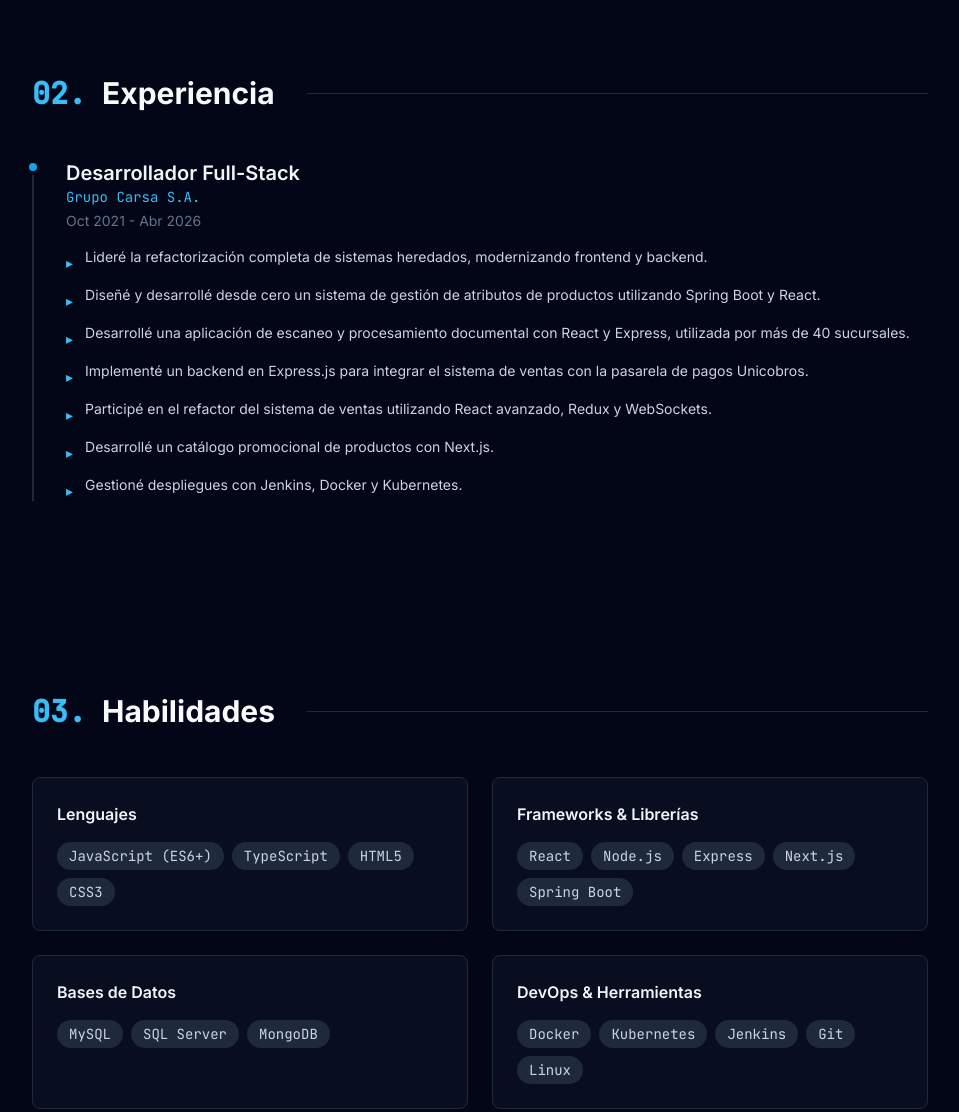
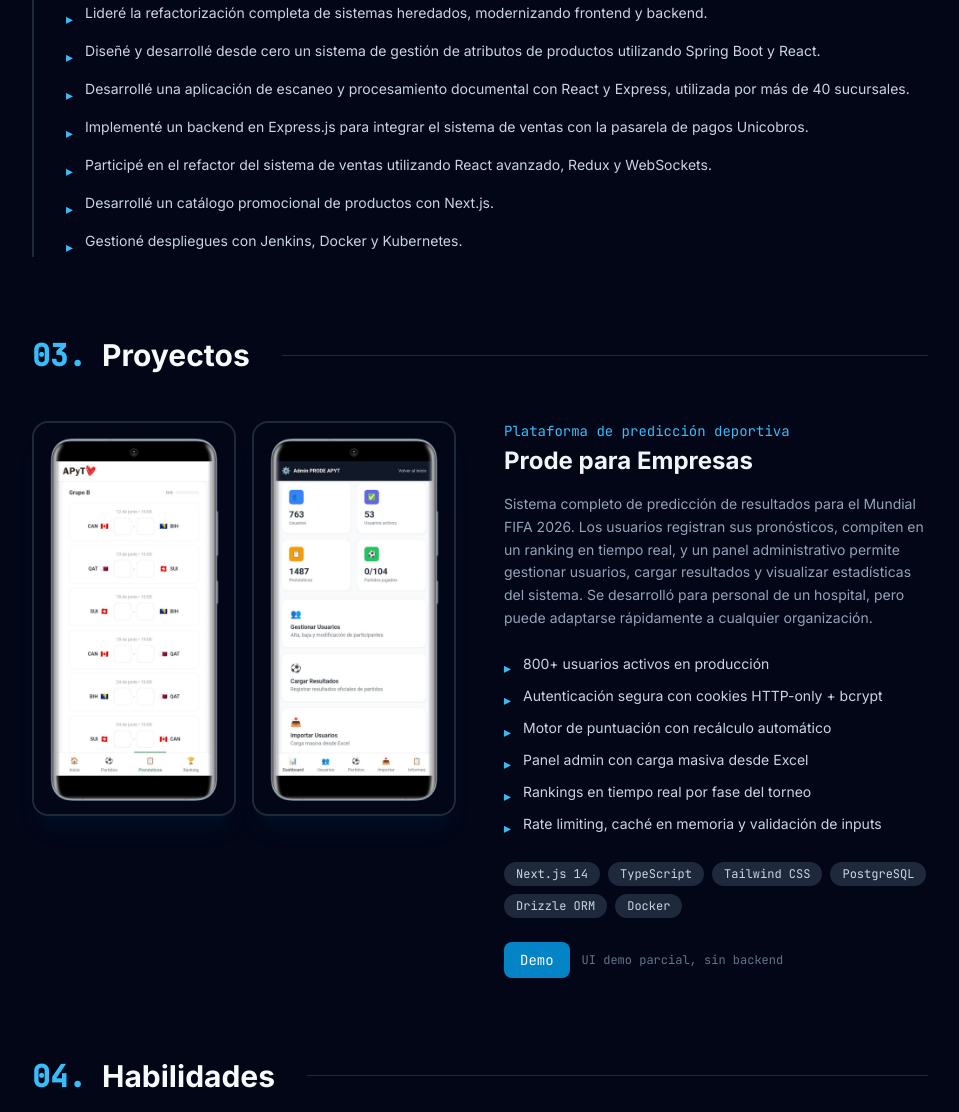
Before and after one commit to josebordon94/portfolio, an Astro site: page / in a window 1280 px wide. Shown: the part 1435-2547 px from the top of the page, without its empty margins (160-1119 px from the left). Built offline with nearby package versions, Linux system fonts and the light colour scheme; Astro itself is replaced by a stand-in of ours.

Commit message:
Add projects section with Prode showcase
- Add Projects section with i18n ES/EN support
- Add projects link to navbar (desktop & mobile)
- Add mobile hamburger menu with animated toggle
- Add phone portrait screenshots for Prode project
- Reduce section spacing (py-24 to py-20)
- Add demo label with i18n support

```diff
--- a/src/components/App.tsx
+++ b/src/components/App.tsx
@@ -5,6 +5,7 @@ import Navbar from './Navbar';
 import Hero from './Hero';
 import About from './About';
 import Experience from './Experience';
+import Projects from './Projects';
 import Skills from './Skills';
 
 export default function App() {
@@ -18,6 +19,7 @@ export default function App() {
         <Hero t={t} />
         <About t={t} />
         <Experience t={t} />
+        <Projects t={t} />
         <Skills t={t} />
       </main>
       <footer className="py-8 px-6 border-t border-dark-800">
--- a/src/components/Experience.tsx
+++ b/src/components/Experience.tsx
@@ -1,4 +1,4 @@
-import type { TranslationKeys } from '../i18n';
+import type { TranslationKeys } from "../i18n";
 
 interface ExperienceProps {
   t: TranslationKeys;
@@ -6,7 +6,7 @@ interface ExperienceProps {
 
 export default function Experience({ t }: ExperienceProps) {
   return (
-    <section id="experience" className="py-24 px-6">
+    <section id="experience" className="py-10 px-6">
       <div className="max-w-4xl mx-auto">
         <h2 className="text-3xl font-bold text-dark-50 mb-12 flex items-center gap-4">
           <span className="text-primary-400 font-mono">02.</span>
@@ -15,17 +15,29 @@ export default function Experience({ t }: ExperienceProps) {
         </h2>
         <div className="space-y-12">
           {t.experience.jobs.map((job, index) => (
-            <div key={index} className="relative pl-8 border-l-2 border-dark-800">
+            <div
+              key={index}
+              className="relative pl-8 border-l-2 border-dark-800"
+            >
               <div className="absolute -left-[9px] top-0 w-4 h-4 rounded-full bg-primary-500 border-4 border-dark-950"></div>
               <div className="mb-4">
-                <h3 className="text-xl font-semibold text-dark-100">{job.role}</h3>
-                <p className="text-primary-400 font-mono text-sm">{job.company}</p>
+                <h3 className="text-xl font-semibold text-dark-100">
+                  {job.role}
+                </h3>
+                <p className="text-primary-400 font-mono text-sm">
+                  {job.company}
+                </p>
                 <p className="text-dark-500 text-sm mt-1">{job.period}</p>
               </div>
               <ul className="space-y-3">
                 {job.achievements.map((achievement, i) => (
-                  <li key={i} className="text-dark-300 text-sm flex items-start gap-3">
-                    <span className="text-primary-400 mt-1.5 flex-shrink-0">&#9656;</span>
+                  <li
+                    key={i}
+                    className="text-dark-300 text-sm flex items-start gap-3"
+                  >
+                    <span className="text-primary-400 mt-1.5 flex-shrink-0">
+                      &#9656;
+                    </span>
                     <span>{achievement}</span>
                   </li>
                 ))}
--- a/src/components/Navbar.tsx
+++ b/src/components/Navbar.tsx
@@ -9,6 +9,7 @@ interface NavbarProps {
 
 export default function Navbar({ t, locale, onLocaleChange }: NavbarProps) {
   const [scrolled, setScrolled] = useState(false);
+  const [menuOpen, setMenuOpen] = useState(false);
 
   useEffect(() => {
     const handleScroll = () => setScrolled(window.scrollY > 50);
@@ -16,7 +17,15 @@ export default function Navbar({ t, locale, onLocaleChange }: NavbarProps) {
     return () => window.removeEventListener('scroll', handleScroll);
   }, []);
 
+  useEffect(() => {
+    document.body.style.overflow = menuOpen ? 'hidden' : '';
+    return () => { document.body.style.overflow = ''; };
+  }, [menuOpen]);
+
+  const closeMenu = () => setMenuOpen(false);
+
   return (
+    <>
       <nav
         className={`fixed top-0 left-0 right-0 z-50 transition-all duration-300 ${
           scrolled ? 'bg-dark-950/80 backdrop-blur-md border-b border-dark-800' : ''
@@ -33,6 +42,9 @@ export default function Navbar({ t, locale, onLocaleChange }: NavbarProps) {
               </a>
               <a href="#experience" className="text-dark-300 hover:text-dark-100 transition-colors text-sm">
                 {t.nav.experience}
+              </a>
+              <a href="#projects" className="text-dark-300 hover:text-dark-100 transition-colors text-sm">
+                {t.nav.projects}
               </a>
               <a href="#skills" className="text-dark-300 hover:text-dark-100 transition-colors text-sm">
                 {t.nav.skills}
@@ -56,8 +68,37 @@ export default function Navbar({ t, locale, onLocaleChange }: NavbarProps) {
                 EN
               </button>
             </div>
+            <button
+              onClick={() => setMenuOpen(!menuOpen)}
+              className="md:hidden flex flex-col gap-1.5 p-2"
+              aria-label="Toggle menu"
+            >
+              <span className={`block w-5 h-0.5 bg-dark-200 transition-all duration-300 ${menuOpen ? 'rotate-45 translate-y-2' : ''}`} />
+              <span className={`block w-5 h-0.5 bg-dark-200 transition-all duration-300 ${menuOpen ? 'opacity-0' : ''}`} />
+              <span className={`block w-5 h-0.5 bg-dark-200 transition-all duration-300 ${menuOpen ? '-rotate-45 -translate-y-2' : ''}`} />
+            </button>
           </div>
         </div>
       </nav>
+
+      <div
+        className={`fixed inset-0 z-40 bg-dark-950/95 backdrop-blur-sm md:hidden transition-all duration-300 flex flex-col items-center justify-center ${
+          menuOpen ? 'opacity-100 pointer-events-auto' : 'opacity-0 pointer-events-none'
+        }`}
+      >
+        <a href="#about" onClick={closeMenu} className="text-2xl text-dark-200 hover:text-primary-400 transition-colors">
+          {t.nav.about}
+        </a>
+        <a href="#experience" onClick={closeMenu} className="text-2xl text-dark-200 hover:text-primary-400 transition-colors mt-8">
+          {t.nav.experience}
+        </a>
+        <a href="#projects" onClick={closeMenu} className="text-2xl text-dark-200 hover:text-primary-400 transition-colors mt-8">
+          {t.nav.projects}
+        </a>
+        <a href="#skills" onClick={closeMenu} className="text-2xl text-dark-200 hover:text-primary-400 transition-colors mt-8">
+          {t.nav.skills}
+        </a>
+      </div>
+    </>
   );
 }
--- /dev/null
+++ b/src/components/Projects.tsx
@@ -0,0 +1,93 @@
+import type { TranslationKeys } from "../i18n";
+
+interface ProjectsProps {
+  t: TranslationKeys;
+}
+
+export default function Projects({ t }: ProjectsProps) {
+  return (
+    <section id="projects" className="py-10 px-6">
+      <div className="max-w-4xl mx-auto">
+        <h2 className="text-3xl font-bold text-dark-50 mb-12 flex items-center gap-4">
+          <span className="text-primary-400 font-mono">03.</span>
+          {t.projects.title}
+          <span className="flex-1 h-px bg-dark-800 ml-4"></span>
+        </h2>
+        <div className="space-y-24">
+          {t.projects.list.map((project, index) => (
+            <div
+              key={index}
+              className="flex flex-col lg:flex-row gap-8 lg:gap-12 items-start"
+            >
+              <div className="flex gap-4 lg:w-1/2 w-full">
+                {project.images.map((image, i) => (
+                  <div
+                    key={i}
+                    className="flex-1 rounded-2xl overflow-hidden border-2 border-dark-800 shadow-xl shadow-primary-500/5"
+                  >
+                    <img
+                      src={image}
+                      alt={`${project.title} screenshot ${i + 1}`}
+                      className="w-full h-auto object-cover"
+                    />
+                  </div>
+                ))}
+              </div>
+              <div className="lg:w-1/2 w-full">
+                <div className="mb-1">
+                  <p className="text-primary-400 font-mono text-sm">
+                    {project.subtitle}
+                  </p>
+                </div>
+                <h3 className="text-2xl font-bold text-dark-100 mb-4">
+                  {project.title}
+                </h3>
+                <p className="text-dark-400 text-sm leading-relaxed mb-6">
+                  {project.description}
+                </p>
+                <ul className="space-y-2 mb-6">
+                  {project.highlights.map((highlight, i) => (
+                    <li
+                      key={i}
+                      className="text-dark-300 text-sm flex items-start gap-3"
+                    >
+                      <span className="text-primary-400 mt-1 flex-shrink-0">
+                        &#9656;
+                      </span>
+                      <span>{highlight}</span>
+                    </li>
+                  ))}
+                </ul>
+                <div className="flex flex-wrap gap-2 mb-6">
+                  {project.tech.map((tech, i) => (
+                    <span
+                      key={i}
+                      className="px-3 py-1 bg-dark-800 text-dark-300 text-xs rounded-full font-mono"
+                    >
+                      {tech}
+                    </span>
+                  ))}
+                </div>
+                <div className="flex items-center gap-3">
+                  {project.links.demo && (
+                    <a
+                      href={project.links.demo}
+                      target="_blank"
+                      rel="noopener noreferrer"
+                      className="px-4 py-2 bg-primary-600 text-white text-sm rounded-lg hover:bg-primary-700 transition-colors font-mono"
+                    >
+                      Demo
+                    </a>
+                  )}
+                  <span className="text-dark-500 text-xs font-mono">
+                    {project.demoLabel}
+                  </span>
+                </div>
+              </div>
+            </div>
+          ))}
+        </div>
+      </div>
+    </section>
+  );
+}
--- a/src/components/Skills.tsx
+++ b/src/components/Skills.tsx
@@ -1,4 +1,4 @@
-import type { TranslationKeys } from '../i18n';
+import type { TranslationKeys } from "../i18n";
 
 interface SkillsProps {
   t: TranslationKeys;
@@ -6,10 +6,10 @@ interface SkillsProps {
 
 export default function Skills({ t }: SkillsProps) {
   return (
-    <section id="skills" className="py-24 px-6">
+    <section id="skills" className="py-10 px-6">
       <div className="max-w-4xl mx-auto">
         <h2 className="text-3xl font-bold text-dark-50 mb-12 flex items-center gap-4">
-          <span className="text-primary-400 font-mono">03.</span>
+          <span className="text-primary-400 font-mono">04.</span>
           {t.skills.title}
           <span className="flex-1 h-px bg-dark-800 ml-4"></span>
         </h2>
@@ -19,7 +19,9 @@ export default function Skills({ t }: SkillsProps) {
               key={index}
               className="p-6 bg-dark-900/50 rounded-lg border border-dark-800 hover:border-primary-500/30 transition-colors"
             >
-              <h3 className="text-dark-100 font-semibold mb-4">{category.name}</h3>
+              <h3 className="text-dark-100 font-semibold mb-4">
+                {category.name}
+              </h3>
               <div className="flex flex-wrap gap-2">
                 {category.items.map((item, i) => (
                   <span
--- a/src/i18n/index.ts
+++ b/src/i18n/index.ts
@@ -1,130 +1,204 @@
 export const translations = {
   es: {
     nav: {
-      about: 'Sobre mí',
-      experience: 'Experiencia',
-      skills: 'Habilidades',
+      about: "Sobre mí",
+      experience: "Experiencia",
+      projects: "Proyectos",
+      skills: "Habilidades",
     },
     hero: {
-      greeting: 'Hola, soy',
-      role: 'Desarrollador Full-Stack',
-      description: 'Construyo experiencias web modernas y escalables con React, Node.js y tecnologías cloud.',
-      cta: 'Ver mi trabajo',
+      greeting: "Hola, soy",
+      role: "Desarrollador Full-Stack",
+      description:
+        "Construyo experiencias web modernas y escalables con React, Node.js y tecnologías cloud.",
+      cta: "Ver mi trabajo",
     },
     about: {
-      title: 'Sobre mí',
+      title: "Sobre mí",
       paragraphs: [
-        'Soy un Desarrollador Full-Stack con más de 4 años de experiencia construyendo aplicaciones web robustas y escalables.',
-        'Me especializo en modernizar sistemas heredados, diseñar microservicios y trabajar con arquitecturas modernas. Mi stack principal incluye JavaScript/TypeScript, React, Node.js, y bases de datos SQL y NoSQL.',
-        'Tengo experiencia liderando refactorizaciones completas, integrando pasarelas de pago, y gestionando despliegues con Docker, Kubernetes y pipelines de CI/CD.',
+        "Soy un Desarrollador Full-Stack con más de 4 años de experiencia construyendo aplicaciones web robustas y escalables.",
+        "Me especializo en modernizar sistemas heredados, diseñar microservicios y trabajar con arquitecturas modernas. Mi stack principal incluye JavaScript/TypeScript, React, Node.js, y bases de datos SQL y NoSQL.",
+        "Tengo experiencia liderando refactorizaciones completas, integrando pasarelas de pago, y gestionando despliegues con Docker, Kubernetes y pipelines de CI/CD.",
       ],
-      education: 'Licenciatura en Sistemas de Información',
-      university: 'Universidad Nacional del Nordeste - 2021',
-      languages: 'Idiomas',
-      languagesList: 'Español (nativo), Inglés (B1+)',
+      education: "Licenciatura en Sistemas de Información",
+      university: "Universidad Nacional del Nordeste - 2021",
+      languages: "Idiomas",
+      languagesList: "Español (nativo), Inglés (B1+)",
     },
     experience: {
-      title: 'Experiencia',
+      title: "Experiencia",
       jobs: [
         {
-          company: 'Grupo Carsa S.A.',
-          role: 'Desarrollador Full-Stack',
-          period: 'Oct 2021 - Abr 2026',
+          company: "Grupo Carsa S.A.",
+          role: "Desarrollador Full-Stack",
+          period: "Oct 2021 - Abr 2026",
           achievements: [
-            'Lideré la refactorización completa de sistemas heredados, modernizando frontend y backend.',
-            'Diseñé y desarrollé desde cero un sistema de gestión de atributos de productos utilizando Spring Boot y React.',
-            'Desarrollé una aplicación de escaneo y procesamiento documental con React y Express, utilizada por más de 40 sucursales.',
-            'Implementé un backend en Express.js para integrar el sistema de ventas con la pasarela de pagos Unicobros.',
-            'Participé en el refactor del sistema de ventas utilizando React avanzado, Redux y WebSockets.',
-            'Desarrollé un catálogo promocional de productos con Next.js.',
-            'Gestioné despliegues con Jenkins, Docker y Kubernetes.',
+            "Lideré la refactorización completa de sistemas heredados, modernizando frontend y backend.",
+            "Diseñé y desarrollé desde cero un sistema de gestión de atributos de productos utilizando Spring Boot y React.",
+            "Desarrollé una aplicación de escaneo y procesamiento documental con React y Express, utilizada por más de 40 sucursales.",
+            "Implementé un backend en Express.js para integrar el sistema de ventas con la pasarela de pagos Unicobros.",
+            "Participé en el refactor del sistema de ventas utilizando React avanzado, Redux y WebSockets.",
+            "Desarrollé un catálogo promocional de productos con Next.js.",
+            "Gestioné despliegues con Jenkins, Docker y Kubernetes.",
           ],
         },
       ],
     },
     skills: {
-      title: 'Habilidades',
+      title: "Habilidades",
       categories: [
         {
-          name: 'Lenguajes',
-          items: ['JavaScript (ES6+)', 'TypeScript', 'HTML5', 'CSS3'],
+          name: "Lenguajes",
+          items: ["JavaScript (ES6+)", "TypeScript", "HTML5", "CSS3"],
         },
         {
-          name: 'Frameworks & Librerías',
-          items: ['React', 'Node.js', 'Express', 'Next.js', 'Spring Boot'],
+          name: "Frameworks & Librerías",
+          items: ["React", "Node.js", "Express", "Next.js", "Spring Boot"],
         },
         {
-          name: 'Bases de Datos',
-          items: ['MySQL', 'SQL Server', 'MongoDB'],
+          name: "Bases de Datos",
+          items: ["MySQL", "SQL Server", "MongoDB"],
         },
         {
-          name: 'DevOps & Herramientas',
-          items: ['Docker', 'Kubernetes', 'Jenkins', 'Git', 'Linux'],
+          name: "DevOps & Herramientas",
+          items: ["Docker", "Kubernetes", "Jenkins", "Git", "Linux"],
+        },
+      ],
+    },
+    projects: {
+      title: "Proyectos",
+      list: [
+        {
+          title: "Prode para Empresas",
+          subtitle: "Plataforma de predicción deportiva",
+          description:
+            "Sistema completo de predicción de resultados para el Mundial FIFA 2026. Los usuarios registran sus pronósticos, compiten en un ranking en tiempo real, y un panel administrativo permite gestionar usuarios, cargar resultados y visualizar estadísticas del sistema. Se desarrolló para personal de un hospital, pero puede adaptarse rápidamente a cualquier organización.",
+          highlights: [
+            "800+ usuarios activos en producción",
+            "Autenticación segura con cookies HTTP-only + bcrypt",
+            "Motor de puntuación con recálculo automático",
+            "Panel admin con carga masiva desde Excel",
+            "Rankings en tiempo real por fase del torneo",
+            "Rate limiting, caché en memoria y validación de inputs",
+          ],
+          tech: [
+            "Next.js 14",
+            "TypeScript",
+            "Tailwind CSS",
+            "PostgreSQL",
+            "Drizzle ORM",
+            "Docker",
+          ],
+          images: [
+            "/projects-images/prode/partidos-portrait.png",
+            "/projects-images/prode/admin-portrait.png",
+          ],
+          links: {
+            demo: "https://sports-prediction-platform-xi.vercel.app",
+          },
+          demoLabel: "UI demo parcial, sin backend",
         },
       ],
     },
   },
   en: {
     nav: {
-      about: 'About',
-      experience: 'Experience',
-      skills: 'Skills',
+      about: "About",
+      experience: "Experience",
+      projects: "Projects",
+      skills: "Skills",
     },
     hero: {
       greeting: "Hi, I'm",
-      role: 'Full-Stack Developer',
-      description: 'I build modern, scalable web experiences with React, Node.js, and cloud technologies.',
-      cta: 'View my work',
+      role: "Full-Stack Developer",
+      description:
+        "I build modern, scalable web experiences with React, Node.js, and cloud technologies.",
+      cta: "View my work",
     },
     about: {
-      title: 'About Me',
+      title: "About Me",
       paragraphs: [
         "I'm a Full-Stack Developer with over 4 years of experience building robust and scalable web applications.",
-        'I specialize in modernizing legacy systems, designing microservices, and working with modern architectures. My main stack includes JavaScript/TypeScript, React, Node.js, and SQL and NoSQL databases.',
-        'I have experience leading complete refactoring projects, integrating payment gateways, and managing deployments with Docker, Kubernetes, and CI/CD pipelines.',
+        "I specialize in modernizing legacy systems, designing microservices, and working with modern architectures. My main stack includes JavaScript/TypeScript, React, Node.js, and SQL and NoSQL databases.",
+        "I have experience leading complete refactoring projects, integrating payment gateways, and managing deployments with Docker, Kubernetes, and CI/CD pipelines.",
       ],
       education: "Bachelor's Degree in Information Systems",
-      university: 'Universidad Nacional del Nordeste - 2021',
-      languages: 'Languages',
-      languagesList: 'Spanish (native), English (B1+)',
+      university: "Universidad Nacional del Nordeste - 2021",
+      languages: "Languages",
+      languagesList: "Spanish (native), English (B1+)",
     },
     experience: {
-      title: 'Experience',
+      title: "Experience",
       jobs: [
         {
-          company: 'Grupo Carsa S.A.',
-          role: 'Full-Stack Developer',
-          period: 'Oct 2021 - Apr 2026',
+          company: "Grupo Carsa S.A.",
+          role: "Full-Stack Developer",
+          period: "Oct 2021 - Apr 2026",
           achievements: [
-            'Led the complete refactoring of legacy systems, modernizing both frontend and backend.',
-            'Designed and built from scratch a product attributes management system using Spring Boot and React.',
-            'Developed a document scanning and processing application with React and Express, used by over 40 branches.',
-            'Implemented an Express.js backend to integrate the sales system with the Unicobros payment gateway.',
-            'Participated in the sales system refactor using advanced React, Redux, and WebSockets.',
-            'Built a promotional product catalog with Next.js.',
-            'Managed deployments with Jenkins, Docker, and Kubernetes.',
+            "Led the complete refactoring of legacy systems, modernizing both frontend and backend.",
+            "Designed and built from scratch a product attributes management system using Spring Boot and React.",
+            "Developed a document scanning and processing application with React and Express, used by over 40 branches.",
+            "Implemented an Express.js backend to integrate the sales system with the Unicobros payment gateway.",
+            "Participated in the sales system refactor using advanced React, Redux, and WebSockets.",
+            "Built a promotional product catalog with Next.js.",
+            "Managed deployments with Jenkins, Docker, and Kubernetes.",
           ],
         },
       ],
     },
     skills: {
-      title: 'Skills',
+      title: "Skills",
       categories: [
         {
-          name: 'Languages',
-          items: ['JavaScript (ES6+)', 'TypeScript', 'HTML5', 'CSS3'],
+          name: "Languages",
+          items: ["JavaScript (ES6+)", "TypeScript", "HTML5", "CSS3"],
         },
         {
-          name: 'Frameworks & Libraries',
-          items: ['React', 'Node.js', 'Express', 'Next.js', 'Spring Boot'],
+          name: "Frameworks & Libraries",
+          items: ["React", "Node.js", "Express", "Next.js", "Spring Boot"],
         },
         {
-          name: 'Databases',
-          items: ['MySQL', 'SQL Server', 'MongoDB'],
+          name: "Databases",
+          items: ["MySQL", "SQL Server", "MongoDB"],
         },
         {
-          name: 'DevOps & Tools',
-          items: ['Docker', 'Kubernetes', 'Jenkins', 'Git', 'Linux'],
+          name: "DevOps & Tools",
+          items: ["Docker", "Kubernetes", "Jenkins", "Git", "Linux"],
+        },
+      ],
+    },
+    projects: {
+      title: "Projects",
+      list: [
+        {
+          title: "World Cup Predictor",
+          subtitle: "Sports prediction platform",
+          description:
+            "A complete match prediction system for the FIFA World Cup. Users register their predictions, compete in a real-time ranking, and an admin panel enables user management, result entry, and system statistics. It was built for hospital staff but can be adapted to any organization.",
+          highlights: [
+            "800+ active users in production",
+            "Secure authentication with HTTP-only cookies + bcrypt",
+            "Scoring engine with automatic recalculation",
+            "Admin panel with bulk Excel import",
+            "Real-time rankings by tournament phase",
+            "Rate limiting, in-memory cache, and input validation",
+          ],
+          tech: [
+            "Next.js 14",
+            "TypeScript",
+            "Tailwind CSS",
+            "PostgreSQL",
+            "Drizzle ORM",
+            "Docker",
+          ],
+          images: [
+            "/projects-images/prode/partidos-portrait.png",
+            "/projects-images/prode/admin-portrait.png",
+          ],
+          links: {
+            demo: "https://sports-prediction-platform-xi.vercel.app",
+          },
+          demoLabel: "Partial UI demo, no backend",
         },
       ],
     },
```
Also changed, not shown: src/components/About.tsx (+8 -4 lines), src/components/Hero.tsx (+15 -7 lines), public/projects-images/prode/admin-portrait.png (added), public/projects-images/prode/partidos-portrait.png (added). Lines whose indentation alone changed are shown as unchanged.
